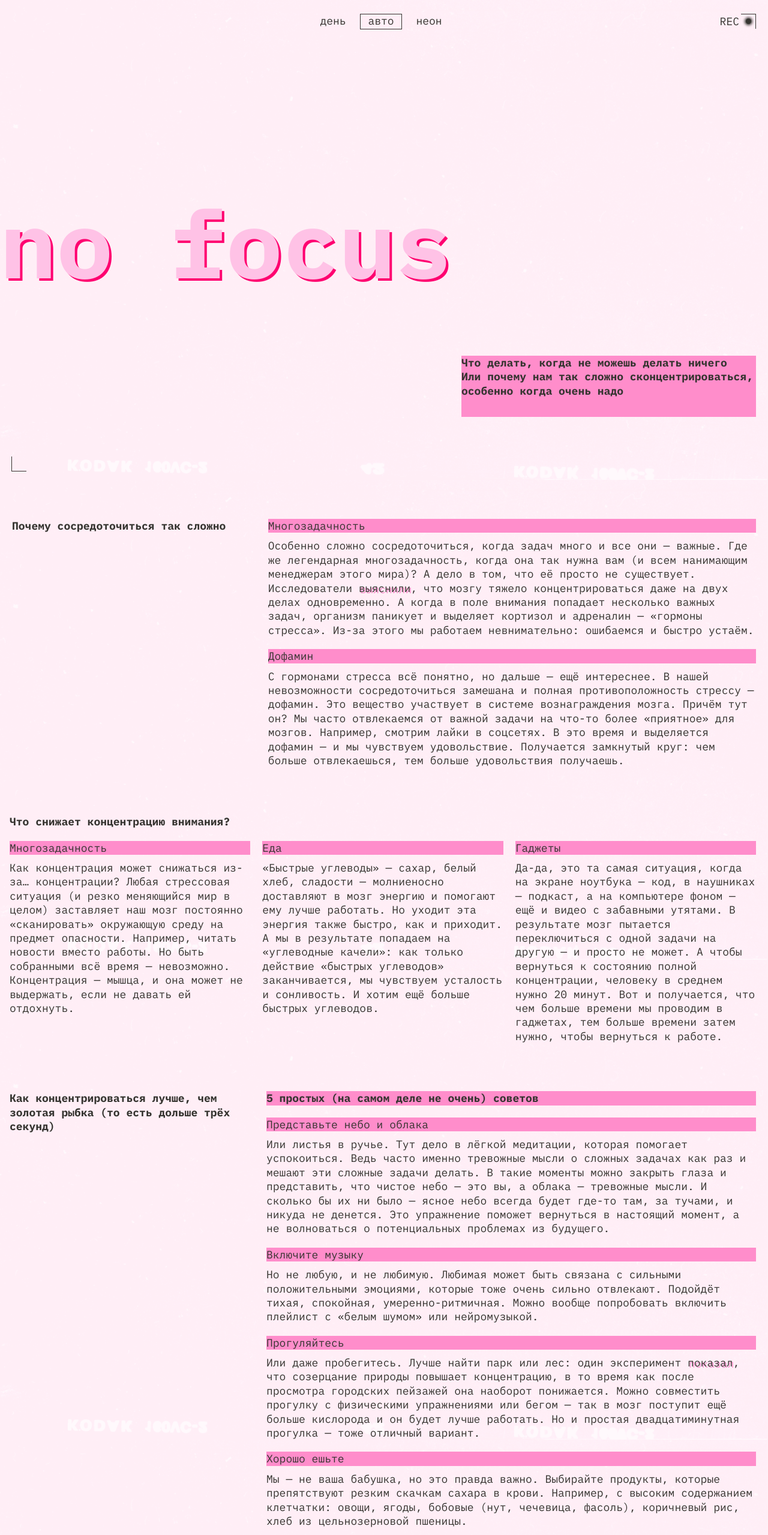
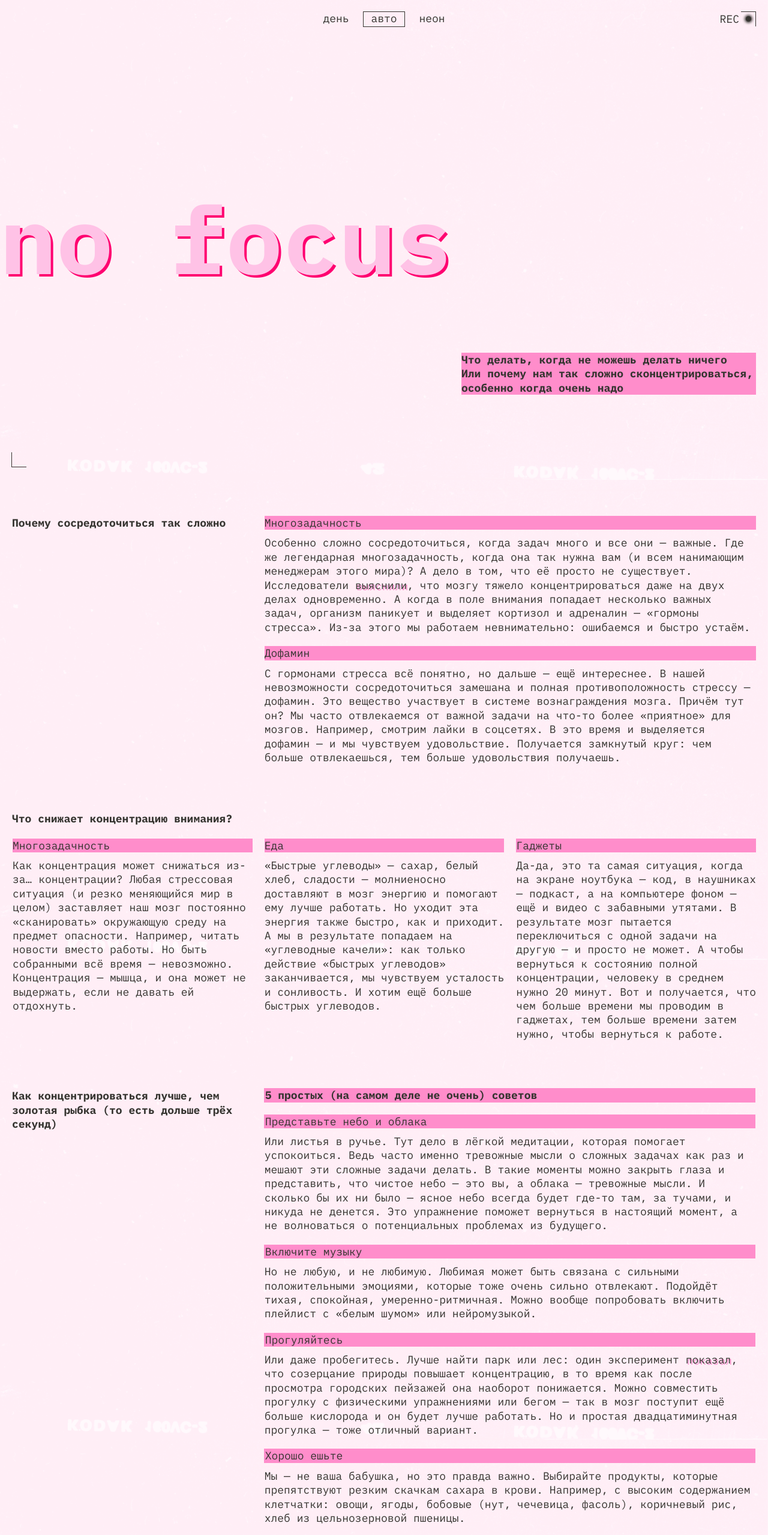
Before and after one commit to anisimV/slozhno-sosredotochitsya, a plain HTML site: page index.html in a window 1280 px wide. Shown: the top 2559 px of the page at 60% size. Drawn offline with Linux system fonts and the light colour scheme.

Commit message:
исправил замечания ревьюера

```diff
--- a/index.html
+++ b/index.html
@@ -53,7 +53,7 @@
     </header>
     <main class="content">
       <section class="content__section section__why">
-        <h2 class="section__title">Почему сосредоточиться так сложно</h2>
+        <h2 class="section__title title__why">Почему сосредоточиться так сложно</h2>
         <ul class="content__list">
           <li class="content__list-item">
             <h3 class="sub__title background__title-decor">Многозадачность</h3>
@@ -90,7 +90,7 @@
         </ul>
       </section>
       <section class="content__section section__what">
-        <h2 class="section__title">Что снижает концентрацию внимания?</h2>
+        <h2 class="section__title title__what">Что снижает концентрацию внимания?</h2>
         <ul class="content__list">
           <li class="content__list-item">
             <h3 class="sub__title background__title-decor">Многозадачность</h3>
@@ -129,7 +129,7 @@
         </ul>
       </section>
       <section class="content__section section__how">
-        <h2 class="section__title">
+        <h2 class="section__title title__how">
           Как концентрироваться лучше, чем золотая рыбка (то есть дольше трёх
           секунд)
         </h2>
--- a/styles/style.css
+++ b/styles/style.css
@@ -65,6 +65,10 @@
 
 .header__theme-menu-button:focus-visible {
   border-block-end: 1px solid var(--header-color);
+  outline: none;
+}
+
+.header__theme-menu-button:focus {
   outline: none;
 }
 
@@ -242,6 +246,10 @@
   text-shadow: 2px 2px 0 var(--shadow);
 }
 
+.footer.decorated-zone::after {
+  margin-bottom: 2px;
+}
+
 /* медиа запрос */
 
 @media (width >= 768px) {
@@ -250,35 +258,42 @@
     padding-right: 10px;
   }
 
+  .header__icon::before {
+    margin-top: -5px;
+  }
+
   .decorated-zone::after {
-    margin-bottom: 17px;
+    margin-bottom: 22px;
     margin-left: 9px;
   }
 
+  .header__theme-menu-list {
+    margin-top: -2px;
+  }
+
   .header__title {
-    padding-block-end: 15px;
+    padding-block-end: 28px;
     margin-inline-start: -10px;
     font-size: clamp(7.5rem, 0.5625rem + 14.4531vw, 9.8125rem);
   }
 
   .header__text {
     max-inline-size: 364px;
-    padding-block-end: 32px;
+    max-block-size: 117px;
+    margin-block-end: 50px;
   }
 
   .content__section {
-    margin-block-end: 80px;
+    margin-top: -5px;
   }
 
   .section__why {
-    padding-top: 12px;
-    padding-left: 10px;
+    padding: 12px 0 0 10px;
     grid-template-columns: 1fr 2fr;
   }
 
   .section__what {
-    margin-top: -21px;
-    padding-left: 6px;
+    padding: 13px 0 0 9px;
     grid-template-columns: repeat(3, 1fr);
   }
 
@@ -287,12 +302,27 @@
   }
 
   .section__how {
-    padding-left: 6px;
+    grid-row: span 2;
+    padding: 36px 0 0 6px;
     grid-template-columns: 1fr 2fr;
   }
 
-  .section__how {
-    grid-row: span 2;
+  .section__how .sub__title-sub {
+    margin: 0 1px 0 1px;
+    padding-left: 2px;
+  }
+
+  .section__how .sub__title {
+    margin: 0 1px 0 1px;
+    padding-left: 2px;
+  }
+
+  .section__how .content__text {
+    padding: 10px 0 0 2px;
+  }
+
+  .title__how {
+    margin-left: 4px;
   }
 
   .section__title {
@@ -301,13 +331,18 @@
 
   .section__image {
     gap: 10px;
-    padding-top: 3px 0 0 6px;
-    padding-bottom: 13px;
+    padding-top: 32px;
   }
 
   .block__image {
     grid-template-columns: repeat(3, 1fr);
     gap: 20px;
+    margin-left: 10px;
+    margin-top: -2px;
+  }
+
+  .section__image .sub__title {
+    margin-left: 11px;
   }
 
   .images:first-child {
@@ -328,6 +363,15 @@
 
   .footer__text {
     font-size: clamp(7.5rem, 0.5625rem + 14.4531vw, 9.8125rem);
+    padding: 44px 0 0 8px;
+  }
+
+  .footer.decorated-zone::before {
+    margin-top: 29px;
+  }
+
+  .footer.decorated-zone::after {
+    margin-bottom: -8px;
   }
 }
 
@@ -345,16 +389,90 @@
   }
 
   .header__theme-menu-list {
+    display: flex;
+    position: relative;
     flex-direction: row;
+    margin: -4px 0 0 10px;
+  }
+
+  .header__icon::before {
+    margin-top: -4px;
+  }
+
+  .header__icon::after {
+    margin-top: -4px;
+  }
+
+  .decorated-zone::before {
+    margin-top: -4px;
+    padding-right: 6px;
+  }
+
+  .decorated-zone::after {
+    margin-bottom: 24px;
   }
 
   .header__text {
     max-inline-size: 491px;
+    max-block-size: 70px;
+    margin-bottom: 49px;
+  }
+
+  .section__why {
+    padding-left: 1px;
+    margin-top: -5px;
+  }
+
+  .title__why {
+    padding-left: 9px;
+  }
+
+  .title__what {
+    padding-top: 1px;
+    padding-left: 1px;
   }
 
   .section__what .content__list {
+    margin-left: 2px;
+    margin-top: 1px;
     display: grid;
     grid-template-columns: repeat(3, 1fr);
     grid-column: span 3;
   }
+
+  .section__how {
+    margin-top: -7px;
+    margin-left: -8px;
+  }
+
+  .title__how {
+    padding-left: 8px;
+    margin-top: 1px;
+  }
+
+  .section__image {
+    margin-top: -2px;
+  }
+
+  .block__image {
+    padding-top: 2px;
+  }
+
+  .footer__text {
+    padding-left: 9px;
+  }
+
+  .footer.decorated-zone::before {
+    margin-top: 32px;
+  }
+
+  .footer.decorated-zone::after {
+    margin-bottom: -10px;
+  }
 }
+
+@media (prefers-color-scheme: dark) {
+  .page.theme_auto .header__theme-menu-button:hover {
+    border-color: var(--color-hover-dark);
+  }
+}
--- a/styles/variables.css
+++ b/styles/variables.css
@@ -18,4 +18,6 @@
   --hover-color: #ff0070; /* цвет при наведении на кнопки */
   --header-color: #ff0070; /* цвет в шапке */
   --shadow: #ff0070; /* цвет тени */
+  --color-hover-dark: rgba(255, 0, 112, 0.5);
+  --color-hover-light: rgba(50, 49, 45, 0.5);
 }
```
